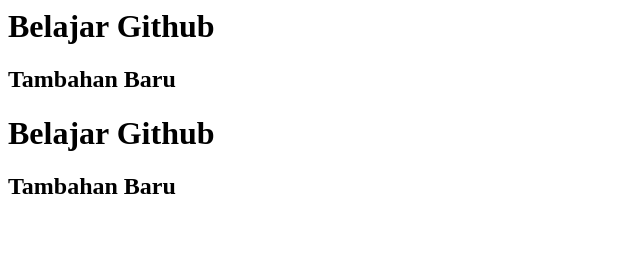
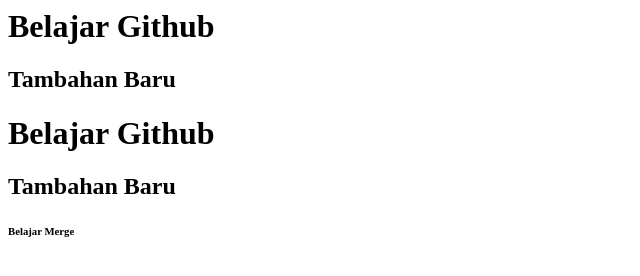
Before and after one commit to Heri98/Belajar-Github, a plain HTML site: page index.html in a window 1280 px wide. Shown: the full height of the page, 0-640 px from the left. Drawn offline with Linux system fonts and the light colour scheme.

Commit message:
branch baru

```diff
--- a/index.html
+++ b/index.html
@@ -2,3 +2,4 @@
 <h2>Tambahan Baru</h2>
 <h1>Belajar Github</h1>
 <h2>Tambahan Baru</h2>
+<h6>Belajar Merge</h6>
```
